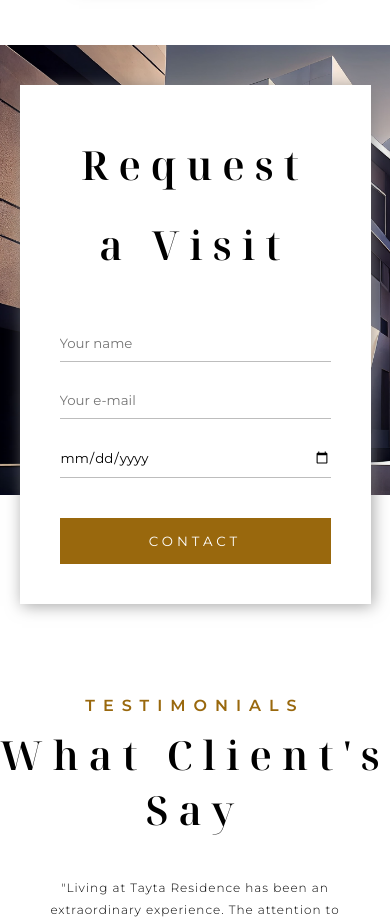
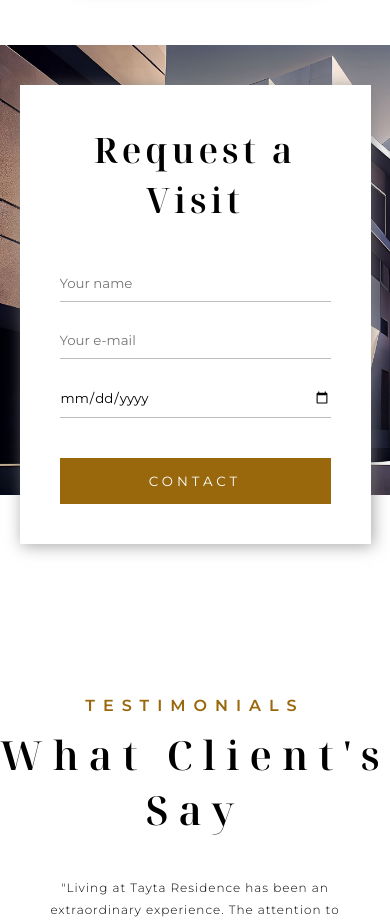
Before and after one commit to MaeraC/tayta, a React (Create React App) app: page / in a window 390 px wide. Shown: the part 8400-9322 px from the top of the page. Built offline with nearby package versions, Linux system fonts and the light colour scheme.

Commit message:
form media

```diff
--- a/src/components/Form.js
+++ b/src/components/Form.js
@@ -6,7 +6,7 @@ function Form() {
                 <div>
                     <input type="text" name="name" placeholder="Your name" />
                     <input type="email" name="email" placeholder="Your e-mail" />
-                    <input type="date" name="date" />
+                    <input type="date" name="date" placeholder="JJ/MM/AAAA"/>
                     <button type="submit">CONTACT</button>
                 </div>
             </div>
--- a/src/index.css
+++ b/src/index.css
@@ -729,11 +729,23 @@ form h1 {
     width: 80%;
     top: 70px;
   }
+  form input {
+    width: 100%;
+  }
+  form h1 {
+    font-size: 40px;
+    letter-spacing: 4px;
+  }
 }
-@media screen and (max-width: 500px) {
+@media screen and (max-width: 550px) {
   form .formulaire {
     width: 90%;
     top: 40px;
+  }
+  form h1 {
+    font-size: 35px;
+    letter-spacing: 4px;
+    line-height: 50px;
   }
 }
 
```
